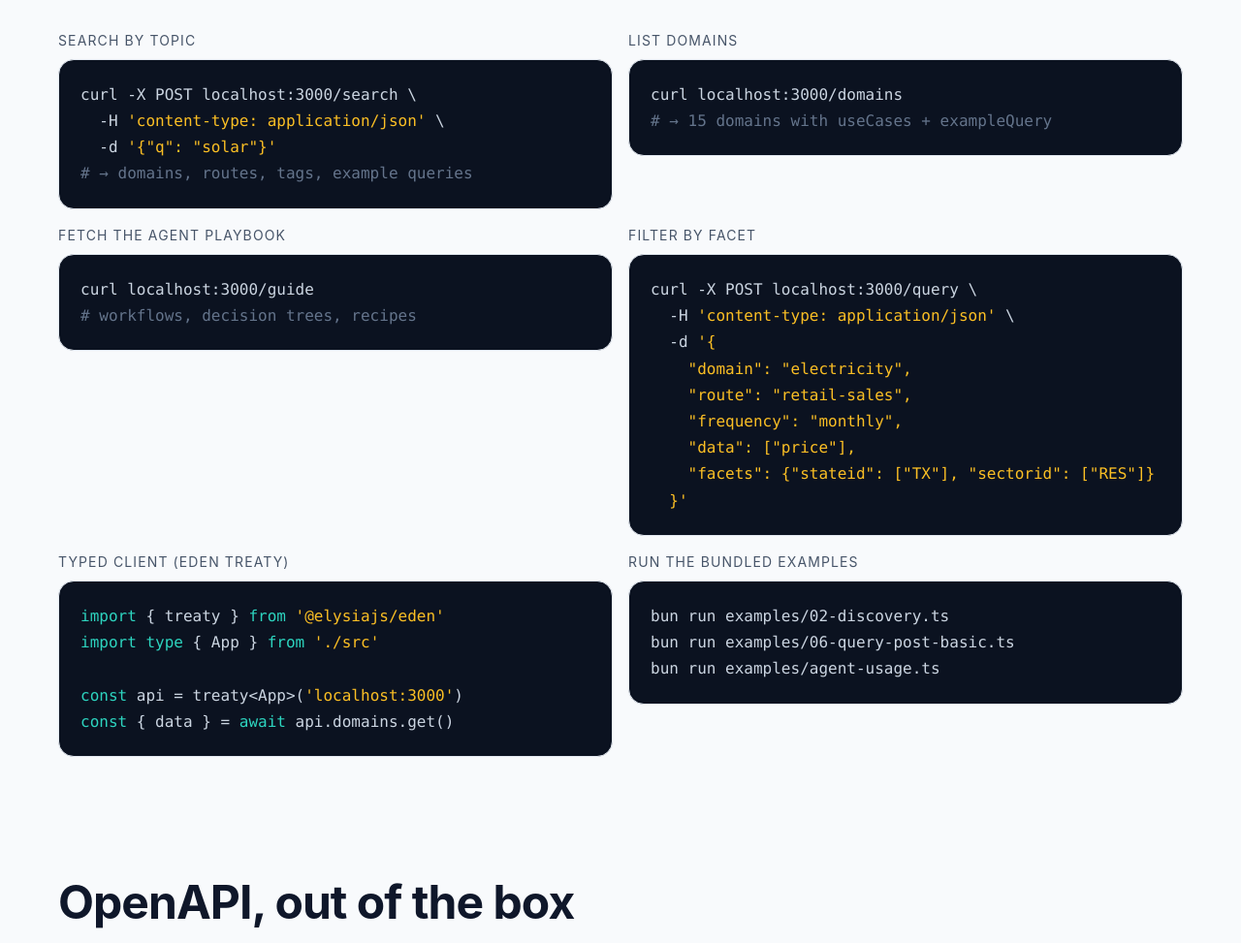
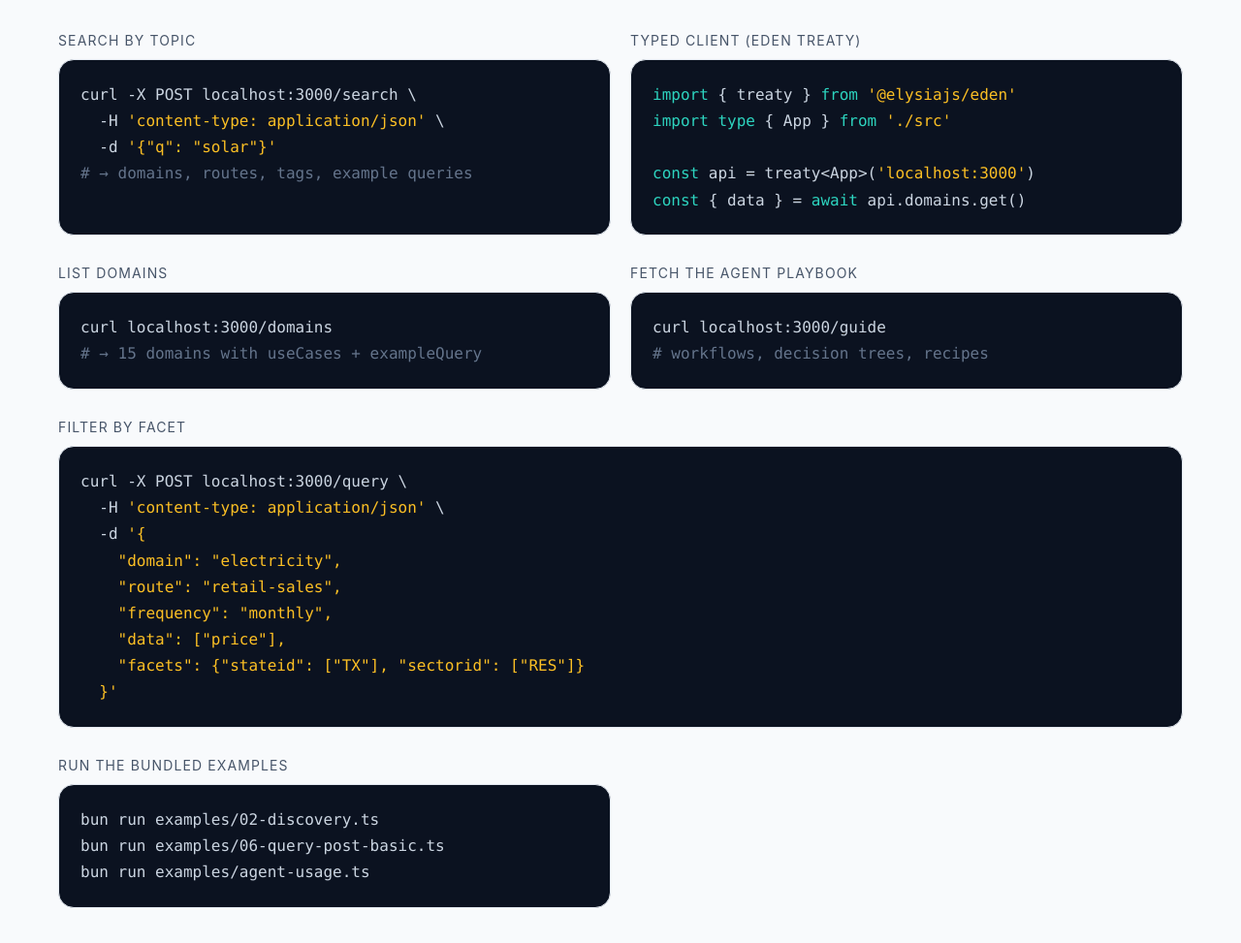
Before and after one commit to maxoliverbr/eia-api-ts, a website: page landing/index.html in a window 1280 px wide. Shown: the part 2452-3425 px from the top of the page at 97% size. Drawn offline with Linux system fonts and the light colour scheme.

Commit message:
style(landing): tidy examples grid

```diff
--- a/landing/index.html
+++ b/landing/index.html
@@ -43,7 +43,7 @@ h2{font-size:clamp(2rem,4vw,3rem);letter-spacing:-.02em;margin:0 0 10px}
 .card p{margin:0;color:var(--mut);font-size:1.05rem}
 pre{margin:0;padding:22px;background:var(--code);color:#cbd5e1;border-radius:16px;overflow:auto;font:16px/1.7 ui-monospace,SFMono-Regular,Menlo,monospace;border:1px solid var(--line)}
 pre .c{color:#64748b}pre .k{color:#2dd4bf}pre .s{color:#fbbf24}
-.two{display:grid;grid-template-columns:1fr 1fr;gap:16px}
+.two{display:grid;grid-template-columns:1fr 1fr;gap:28px 20px}.two>div{display:flex;flex-direction:column;min-width:0}.two pre{flex:1}@media(max-width:760px){.two>div{grid-column:auto!important}}
 .lbl{font-size:14px;letter-spacing:.08em;text-transform:uppercase;color:var(--mut);margin:0 0 8px}
 .chips{display:flex;flex-wrap:wrap;gap:8px}
 .chips span{padding:6px 14px;border:1px solid var(--line);border-radius:99px;background:var(--card);font-size:16px;color:var(--mut)}
@@ -132,6 +132,14 @@ bun dev
 <span class="c"># → domains, routes, tags, example queries</span></pre>
       </div>
       <div>
+        <p class="lbl">Typed client (Eden Treaty)</p>
+<pre><span class="k">import</span> { treaty } <span class="k">from</span> <span class="s">'@elysiajs/eden'</span>
+<span class="k">import type</span> { App } <span class="k">from</span> <span class="s">'./src'</span>
+
+<span class="k">const</span> api = treaty&lt;App&gt;(<span class="s">'localhost:3000'</span>)
+<span class="k">const</span> { data } = <span class="k">await</span> api.domains.get()</pre>
+      </div>
+      <div>
         <p class="lbl">List domains</p>
 <pre>curl localhost:3000/domains
 <span class="c"># → 15 domains with useCases + exampleQuery</span></pre>
@@ -141,7 +149,7 @@ bun dev
 <pre>curl localhost:3000/guide
 <span class="c"># workflows, decision trees, recipes</span></pre>
       </div>
-      <div>
+      <div style="grid-column:1/-1">
         <p class="lbl">Filter by facet</p>
 <pre>curl -X POST localhost:3000/query \
   -H <span class="s">'content-type: application/json'</span> \
@@ -152,14 +160,6 @@ bun dev
     "data": ["price"],
     "facets": {"stateid": ["TX"], "sectorid": ["RES"]}
   }'</span></pre>
-      </div>
-      <div>
-        <p class="lbl">Typed client (Eden Treaty)</p>
-<pre><span class="k">import</span> { treaty } <span class="k">from</span> <span class="s">'@elysiajs/eden'</span>
-<span class="k">import type</span> { App } <span class="k">from</span> <span class="s">'./src'</span>
-
-<span class="k">const</span> api = treaty&lt;App&gt;(<span class="s">'localhost:3000'</span>)
-<span class="k">const</span> { data } = <span class="k">await</span> api.domains.get()</pre>
       </div>
       <div>
         <p class="lbl">Run the bundled examples</p>
```
